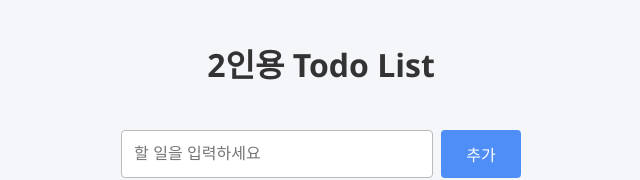
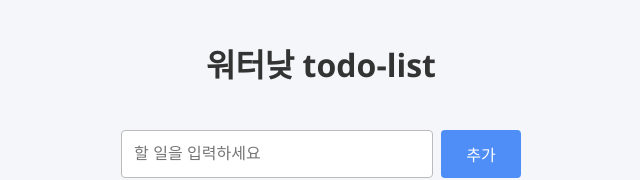
Before and after one commit to loquens02/todowith2, a plain HTML site: page index.html in a window 1280 px wide. Shown: the top 180 px of the page, without its empty margins (319-959 px from the left). Drawn offline with Linux system fonts and the light colour scheme.

Commit message:
mod title,h1

```diff
--- a/index.html
+++ b/index.html
@@ -3,7 +3,7 @@
 <head>
   <meta charset="UTF-8">
   <meta name="viewport" content="width=device-width, initial-scale=1.0">
-  <title>2인용 Todo List</title>
+  <title>waterDay</title>
   <style>
     body {
       font-family: 'Segoe UI', sans-serif;
@@ -281,7 +281,7 @@
   </style>
 </head>
 <body>
-  <h1>2인용 Todo List</h1>
+  <h1>워터낮 todo-list</h1>
   <form id="todo-form">
     <input id="todo-input" type="text" placeholder="할 일을 입력하세요" required />
     <button type="submit">추가</button>
```
